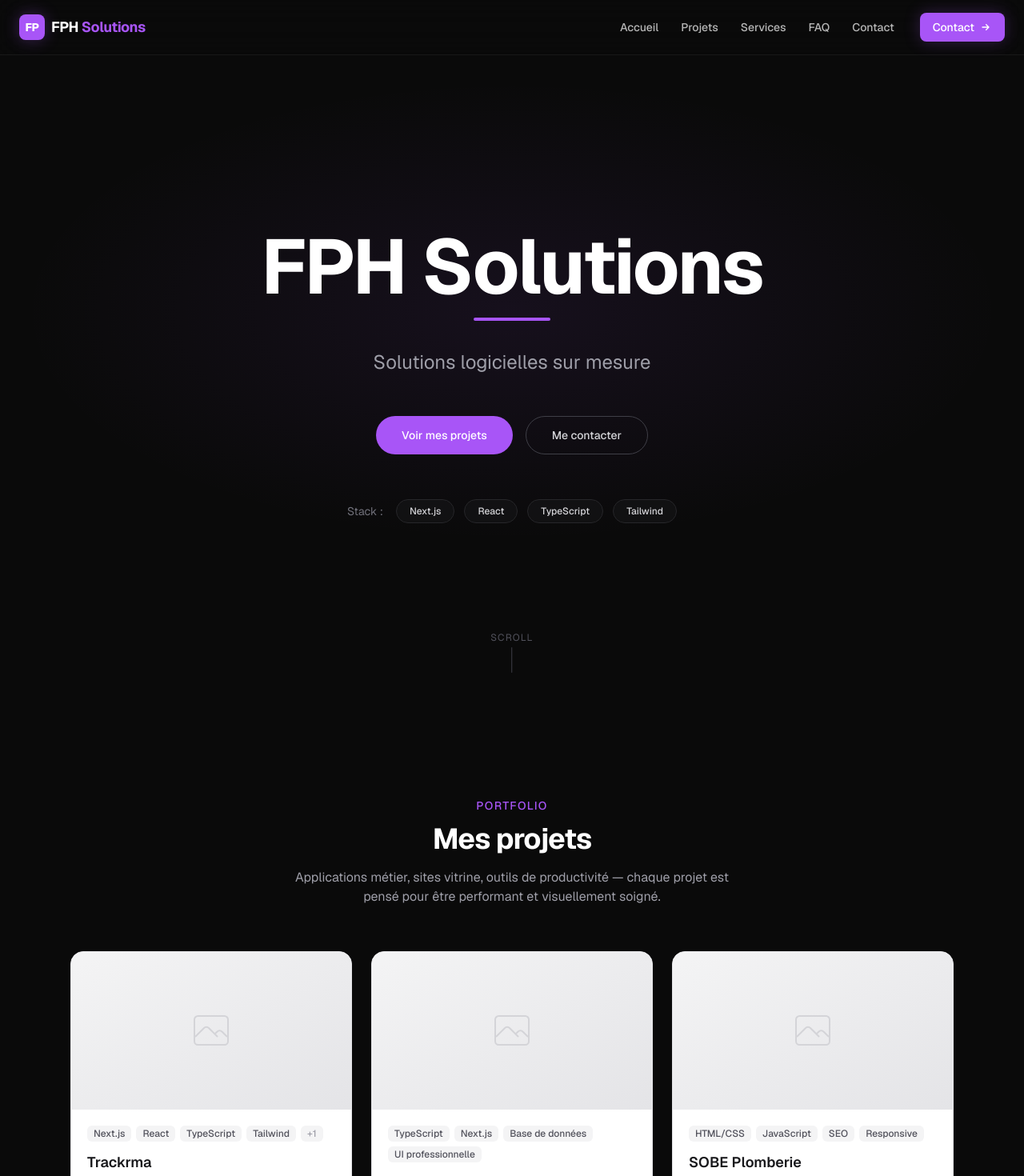
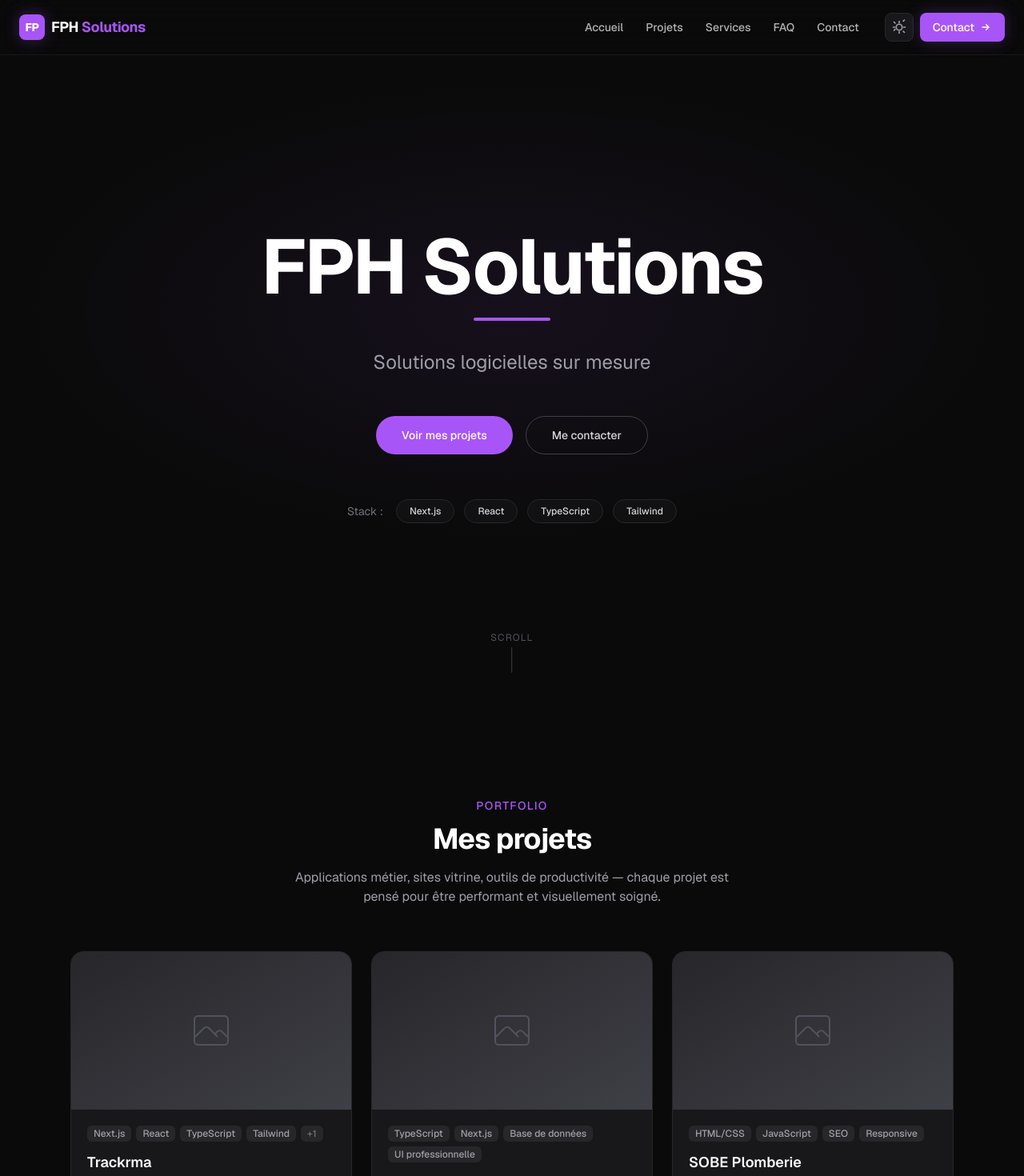
Before and after one commit to FPH-DEV89/fph-solutions, a Next.js app: page / in a window 1280 px wide. Shown: the top 1470 px of the page at 80% size. Built offline with nearby package versions, Linux system fonts and the light colour scheme.

Commit message:
feat: add light/dark mode switch, fix style mismatches, and fix form submission bug

```diff
--- a/src/app/globals.css
+++ b/src/app/globals.css
@@ -1,11 +1,23 @@
 @import "tailwindcss";
 
-@theme inline {
-  --color-background: #0a0a0a;
-  --color-foreground: #fafafa;
+@variant dark (&:where(.dark, .dark *));
+
+@theme {
+  --color-background: var(--color-background);
+  --color-foreground: var(--color-foreground);
   --color-accent: #a855f7;
   --font-sans: var(--font-geist-sans);
   --font-mono: var(--font-geist-mono);
+}
+
+:root {
+  --color-background: #fafafa;
+  --color-foreground: #0a0a0a;
+}
+
+.dark {
+  --color-background: #0a0a0a;
+  --color-foreground: #fafafa;
 }
 
 * {
@@ -18,14 +30,15 @@ html {
 }
 
 body {
-  background: #0a0a0a;
-  color: #fafafa;
+  background-color: var(--color-background);
+  color: var(--color-foreground);
   font-family: var(--font-sans, system-ui, -apple-system, sans-serif);
   -webkit-font-smoothing: antialiased;
   -moz-osx-font-smoothing: grayscale;
+  transition: background-color 0.3s ease, color 0.3s ease;
 }
 
 ::selection {
   background: rgba(168, 85, 247, 0.3);
-  color: #fafafa;
+  color: inherit;
 }
--- a/src/app/layout.tsx
+++ b/src/app/layout.tsx
@@ -93,7 +93,22 @@ export default function RootLayout({
   }
   return (
     <html lang="fr" className={`${geistSans.variable} ${geistMono.variable}`}>
-      <body className="min-h-dvh bg-[#0a0a0a] text-zinc-100 antialiased">
+      <head>
+        <script
+          dangerouslySetInnerHTML={{
+            __html: `
+              try {
+                if (localStorage.theme === 'light') {
+                  document.documentElement.classList.remove('dark')
+                } else {
+                  document.documentElement.classList.add('dark')
+                }
+              } catch (_) {}
+            `,
+          }}
+        />
+      </head>
+      <body className="min-h-dvh bg-background text-foreground antialiased transition-colors duration-300">
         <script
           type="application/ld+json"
           dangerouslySetInnerHTML={{ __html: JSON.stringify(jsonLd) }}
--- a/src/app/page.tsx
+++ b/src/app/page.tsx
@@ -30,7 +30,7 @@ export default function HomePage() {
       <Hero />
 
       {/* Projects Section */}
-      <section id="projects" className="bg-[#0a0a0a] py-24 sm:py-32">
+      <section id="projects" className="bg-background py-24 sm:py-32 transition-colors duration-300">
         <div className="mx-auto max-w-6xl px-6">
           <div className="mb-14 text-center">
             <p className="mb-3 text-sm font-medium uppercase tracking-widest text-[#a855f7]">
--- a/src/components/FAQ.tsx
+++ b/src/components/FAQ.tsx
@@ -12,7 +12,7 @@ export default function FAQSection() {
   }
 
   return (
-    <section id="faq" className="bg-[#0a0a0a] py-24 sm:py-32">
+    <section id="faq" className="bg-background py-24 sm:py-32 transition-colors duration-300">
       <div className="mx-auto max-w-3xl px-6">
         <motion.div
           initial={{ opacity: 0, y: 20 }}
--- a/src/components/Header.tsx
+++ b/src/components/Header.tsx
@@ -4,6 +4,7 @@ import { useState } from "react";
 import Link from "next/link";
 import { motion, AnimatePresence } from "framer-motion";
 import { cn } from "@/lib/utils";
+import ThemeToggle from "./ThemeToggle";
 
 const NAV_LINKS = [
   { href: "/", label: "Accueil" },
@@ -21,22 +22,22 @@ export default function Header() {
       initial={{ y: -80, opacity: 0 }}
       animate={{ y: 0, opacity: 1 }}
       transition={{ duration: 0.6, ease: [0.22, 1, 0.36, 1] }}
-      className="sticky top-0 z-50 border-b border-white/[0.06]"
+      className="sticky top-0 z-50 border-b border-zinc-200 dark:border-white/[0.06]"
     >
       {/* Glassmorphism backdrop */}
-      <div className="absolute inset-0 bg-[#0a0a0a]/70 backdrop-blur-xl backdrop-saturate-150" />
+      <div className="absolute inset-0 bg-background/70 backdrop-blur-xl backdrop-saturate-150 transition-colors duration-300" />
 
       <nav className="relative mx-auto flex max-w-7xl items-center justify-between px-6 py-4">
         {/* Logo */}
         <Link
           href="/"
-          className="group flex items-center gap-2 text-lg font-bold tracking-tight text-white transition-colors"
+          className="group flex items-center gap-2 text-lg font-bold tracking-tight text-foreground transition-colors"
         >
           <span className="flex h-8 w-8 items-center justify-center rounded-lg bg-[#a855f7] text-sm font-extrabold text-white shadow-[0_0_20px_rgba(168,85,247,0.3)]">
             FP
           </span>
           <span>
-            <span className="text-white">FPH</span>{" "}
+            <span className="text-foreground">FPH</span>{" "}
             <span className="text-[#a855f7]">Solutions</span>
           </span>
         </Link>
@@ -47,13 +48,14 @@ export default function Header() {
             <li key={href}>
               <Link
                 href={href}
-                className="relative rounded-lg px-3 py-2 text-sm font-medium text-white/70 transition-colors hover:text-white hover:bg-white/[0.06]"
+                className="relative rounded-lg px-3 py-2 text-sm font-medium text-foreground/70 transition-colors hover:text-foreground hover:bg-foreground/[0.06]"
               >
                 {label}
               </Link>
             </li>
           ))}
-          <li className="ml-4">
+          <li className="ml-4 flex items-center gap-2">
+            <ThemeToggle />
             <Link
               href="/#contact"
               className="inline-flex items-center rounded-lg bg-[#a855f7] px-4 py-2 text-sm font-medium text-white shadow-[0_0_20px_rgba(168,85,247,0.25)] transition-all hover:bg-[#9333ea] hover:shadow-[0_0_30px_rgba(168,85,247,0.4)]"
@@ -76,11 +78,13 @@ export default function Header() {
           </li>
         </ul>
 
-        {/* Mobile Hamburger */}
+        {/* Mobile Hamburger & Theme Toggle */}
+        <div className="flex items-center gap-2 md:hidden">
+          <ThemeToggle />
           <button
             type="button"
             onClick={() => setMenuOpen((prev) => !prev)}
-          className="relative flex h-10 w-10 items-center justify-center rounded-lg text-white/70 transition-colors hover:text-white hover:bg-white/[0.06] md:hidden"
+            className="relative flex h-10 w-10 items-center justify-center rounded-lg text-foreground/70 transition-colors hover:text-foreground hover:bg-foreground/[0.06]"
             aria-label={menuOpen ? "Fermer le menu" : "Ouvrir le menu"}
             aria-expanded={menuOpen}
           >
@@ -115,6 +119,7 @@ export default function Header() {
               />
             </motion.div>
           </button>
+        </div>
       </nav>
 
       {/* Mobile Menu */}
@@ -125,7 +130,7 @@ export default function Header() {
             animate={{ height: "auto", opacity: 1 }}
             exit={{ height: 0, opacity: 0 }}
             transition={{ duration: 0.35, ease: [0.22, 1, 0.36, 1] }}
-            className="relative overflow-hidden border-t border-white/[0.06] bg-[#0a0a0a]/90 backdrop-blur-xl md:hidden"
+            className="relative overflow-hidden border-t border-zinc-200 dark:border-white/[0.06] bg-background/90 backdrop-blur-xl md:hidden"
           >
             <div className="flex flex-col gap-1 px-6 py-4">
               {NAV_LINKS.map(({ href, label }, i) => (
@@ -146,7 +151,7 @@ export default function Header() {
                       "flex items-center rounded-lg px-4 py-3 text-sm font-medium transition-colors",
                       href === "/#contact"
                         ? "bg-[#a855f7] text-white shadow-[0_0_20px_rgba(168,85,247,0.25)]"
-                        : "text-white/70 hover:text-white hover:bg-white/[0.06]"
+                        : "text-foreground/70 hover:text-foreground hover:bg-foreground/[0.06]"
                     )}
                   >
                     {label}
--- a/src/components/Hero.tsx
+++ b/src/components/Hero.tsx
@@ -29,7 +29,7 @@ const itemVariants = {
 
 export default function Hero() {
   return (
-    <section className="relative flex min-h-screen w-full flex-col items-center justify-center overflow-hidden bg-[#0a0a0a] px-6 py-20">
+    <section className="relative flex min-h-screen w-full flex-col items-center justify-center overflow-hidden bg-background px-6 py-20 transition-colors duration-300">
       {/* Subtle radial gradient overlay */}
       <div
         aria-hidden="true"
--- a/src/components/Services.tsx
+++ b/src/components/Services.tsx
@@ -39,7 +39,7 @@ const iconMap: Record<string, React.ReactNode> = {
 
 export default function ServicesSection() {
   return (
-    <section id="services" className="bg-[#0a0a0a] py-24 sm:py-32">
+    <section id="services" className="bg-background py-24 sm:py-32 transition-colors duration-300">
       <div className="mx-auto max-w-6xl px-6">
         <motion.div
           initial={{ opacity: 0, y: 20 }}
--- /dev/null
+++ b/src/components/ThemeToggle.tsx
@@ -0,0 +1,54 @@
+'use client'
+
+import { useEffect, useState } from 'react'
+
+export default function ThemeToggle() {
+  const [theme, setTheme] = useState<'light' | 'dark'>('dark')
+
+  useEffect(() => {
+    // Check local storage or default to dark
+    const savedTheme = localStorage.getItem('theme') as 'light' | 'dark' | null
+    if (savedTheme) {
+      setTimeout(() => {
+        setTheme(savedTheme)
+      }, 0)
+      if (savedTheme === 'dark') {
+        document.documentElement.classList.add('dark')
+      } else {
+        document.documentElement.classList.remove('dark')
+      }
+    } else {
+      document.documentElement.classList.add('dark')
+    }
+  }, [])
+
+  const toggleTheme = () => {
+    const nextTheme = theme === 'light' ? 'dark' : 'light'
+    setTheme(nextTheme)
+    localStorage.setItem('theme', nextTheme)
+    if (nextTheme === 'dark') {
+      document.documentElement.classList.add('dark')
+    } else {
+      document.documentElement.classList.remove('dark')
+    }
+  }
+
+  return (
+    <button
+      onClick={toggleTheme}
+      className="inline-flex h-9 w-9 items-center justify-center rounded-lg border border-zinc-200 bg-white text-zinc-500 transition-colors hover:bg-zinc-100 hover:text-zinc-950 dark:border-zinc-800 dark:bg-zinc-900 dark:text-zinc-400 dark:hover:bg-zinc-800 dark:hover:text-zinc-100"
+      aria-label="Changer de thème"
+      title={theme === 'light' ? 'Activer le mode sombre' : 'Activer le mode clair'}
+    >
+      {theme === 'light' ? (
+        <svg className="h-5 w-5" fill="none" viewBox="0 0 24 24" stroke="currentColor" strokeWidth={2}>
+          <path strokeLinecap="round" strokeLinejoin="round" d="M21.752 15.002A9.718 9.718 0 0118 15.75c-5.385 0-9.75-4.365-9.75-9.75 0-1.33.266-2.597.748-3.752A9.753 9.753 0 003 11.25C3 16.635 7.365 21 12.75 21a9.753 9.753 0 009.002-5.998z" />
+        </svg>
+      ) : (
+        <svg className="h-5 w-5" fill="none" viewBox="0 0 24 24" stroke="currentColor" strokeWidth={2}>
+          <path strokeLinecap="round" strokeLinejoin="round" d="M12 3v2.25m0 13.5V21M4.22 4.22l1.59 1.59m12.38 12.38l1.59 1.59M3 12h2.25m13.5 0H21m-16.78 4.78l1.59-1.59m12.38-12.38l1.59-1.59M12 7.5a4.5 4.5 0 110 9 4.5 4.5 0 010-9z" />
+        </svg>
+      )}
+    </button>
+  )
+}
```
Also changed, not shown: src/components/ContactForm.tsx (+48 -16 lines), 1 other file (tests, documents, lock files or other folders). Lines whose indentation alone changed are shown as unchanged.
